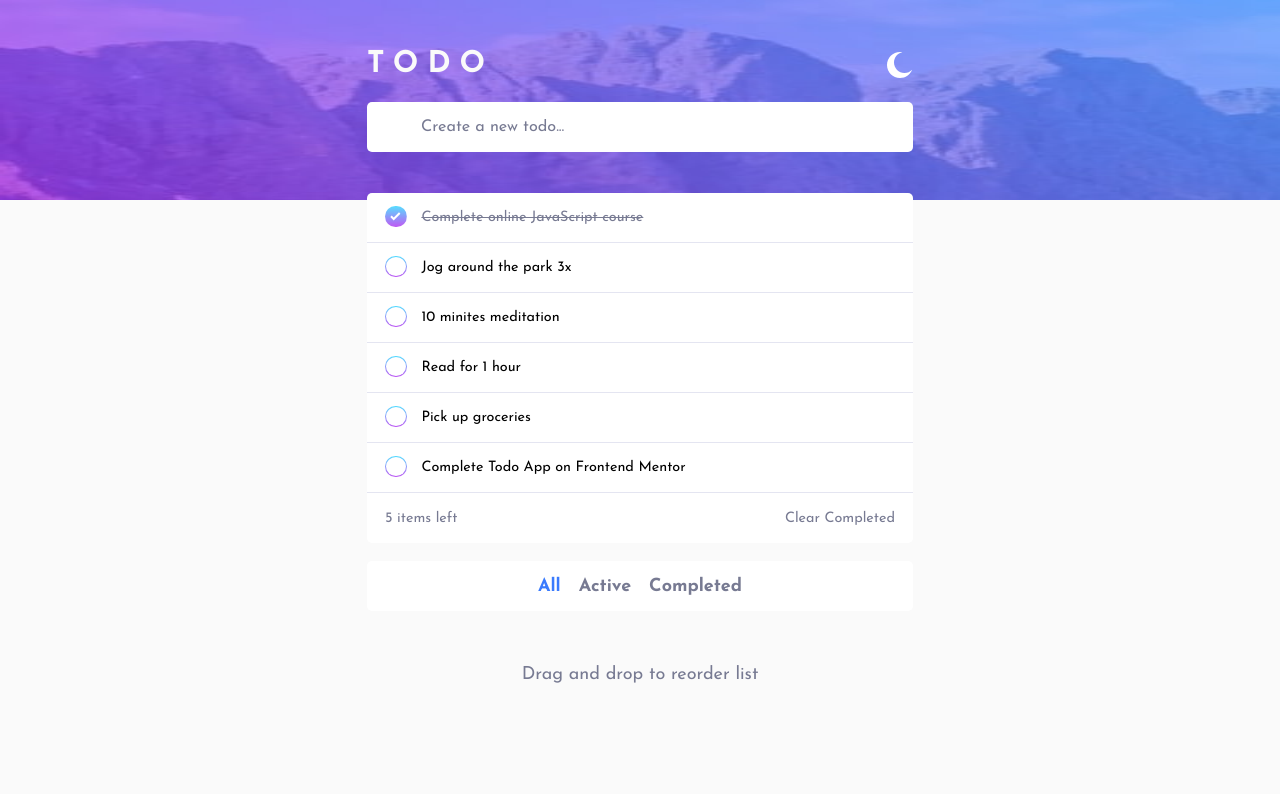
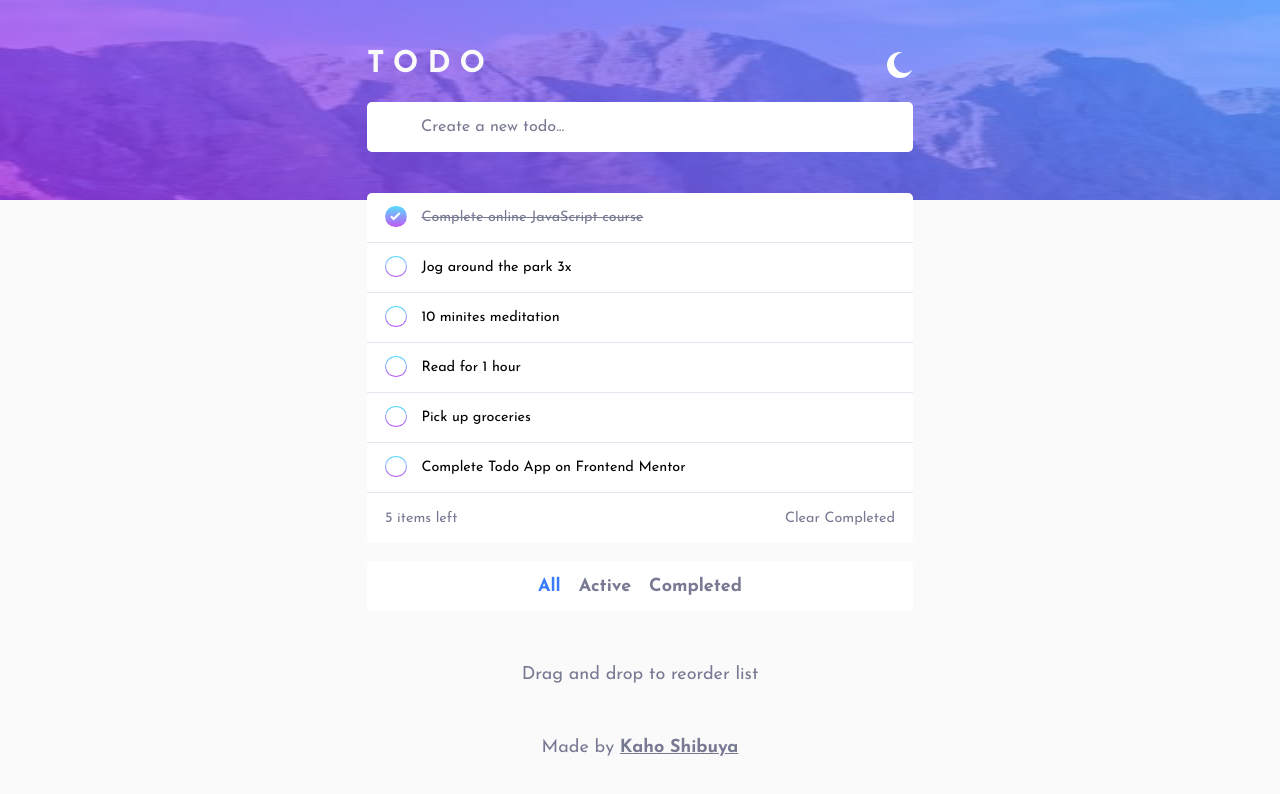
Before and after one commit to shiv-chan/react-todo-app, a React (Create React App) app: page / in a window 1280 px wide. Shown: the top 794 px of the page. Built offline with nearby package versions, Linux system fonts and the light colour scheme; some icons are missing.

Commit message:
Update the title and add credit

```diff
--- a/public/index.html
+++ b/public/index.html
@@ -24,7 +24,7 @@
       work correctly both with client-side routing and a non-root public URL.
       Learn how to configure a non-root public URL by running `npm run build`.
     -->
-		<title>React todo app | Frontend Mentor</title>
+		<title>React Todo App | Frontend Mentor</title>
 	</head>
 	<body>
 		<noscript>You need to enable JavaScript to run this app.</noscript>
--- a/src/App.js
+++ b/src/App.js
@@ -2,6 +2,7 @@ import React from 'react';
 import { useSelector } from 'react-redux';
 import Header from './app/Header';
 import Todo from './features/todo/Todo';
+import Footer from './app/Footer';
 
 function App() {
 	const isLightMode = useSelector((state) => state.isLightMode);
@@ -11,6 +12,7 @@ function App() {
 			<section className="todo-wrapper">
 				<Header />
 				<Todo />
+				<Footer />
 			</section>
 		</div>
 	);
--- /dev/null
+++ b/src/app/Footer.js
@@ -0,0 +1,17 @@
+import React from 'react';
+
+export default function Footer() {
+	return (
+		<footer>
+			Made by{' '}
+			<a
+				href="https://kahoshibuya.dev"
+				alt="Kaho's Portfolio"
+				target="_blank"
+				rel="noreferrer"
+			>
+				Kaho Shibuya
+			</a>
+		</footer>
+	);
+}
--- a/src/index.scss
+++ b/src/index.scss
@@ -3,3 +3,4 @@
 @import './scss/header';
 @import './scss/todo';
 @import './scss/darkMode';
+@import './scss/footer';
--- /dev/null
+++ b/src/scss/_footer.scss
@@ -0,0 +1,14 @@
+footer {
+	text-align: center;
+	margin: 3rem auto 0;
+	color: $dark-grayish-blue;
+
+	a {
+		color: inherit;
+		font-weight: bold;
+
+		&:hover {
+			color: $bright-blue;
+		}
+	}
+}
```
